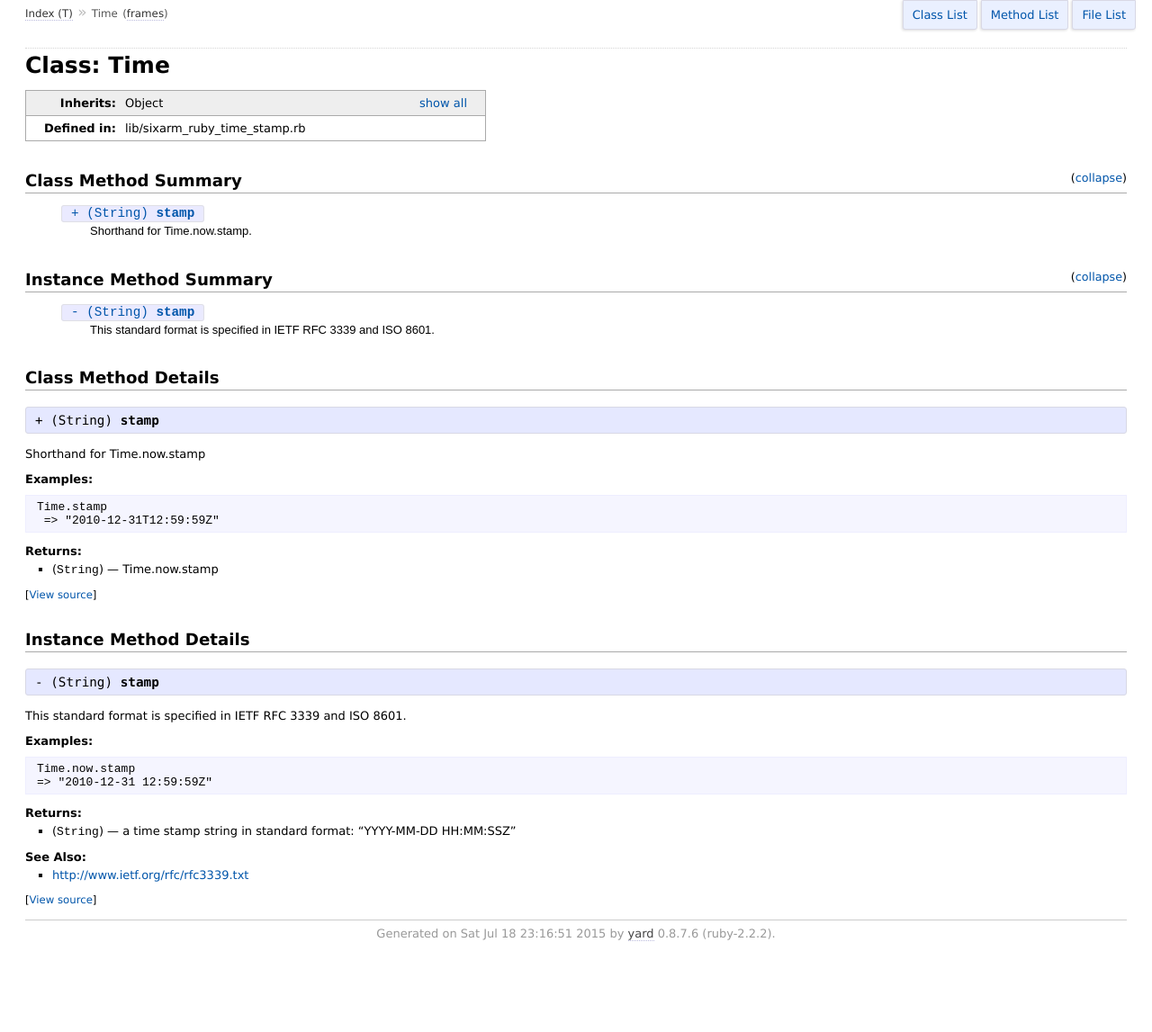
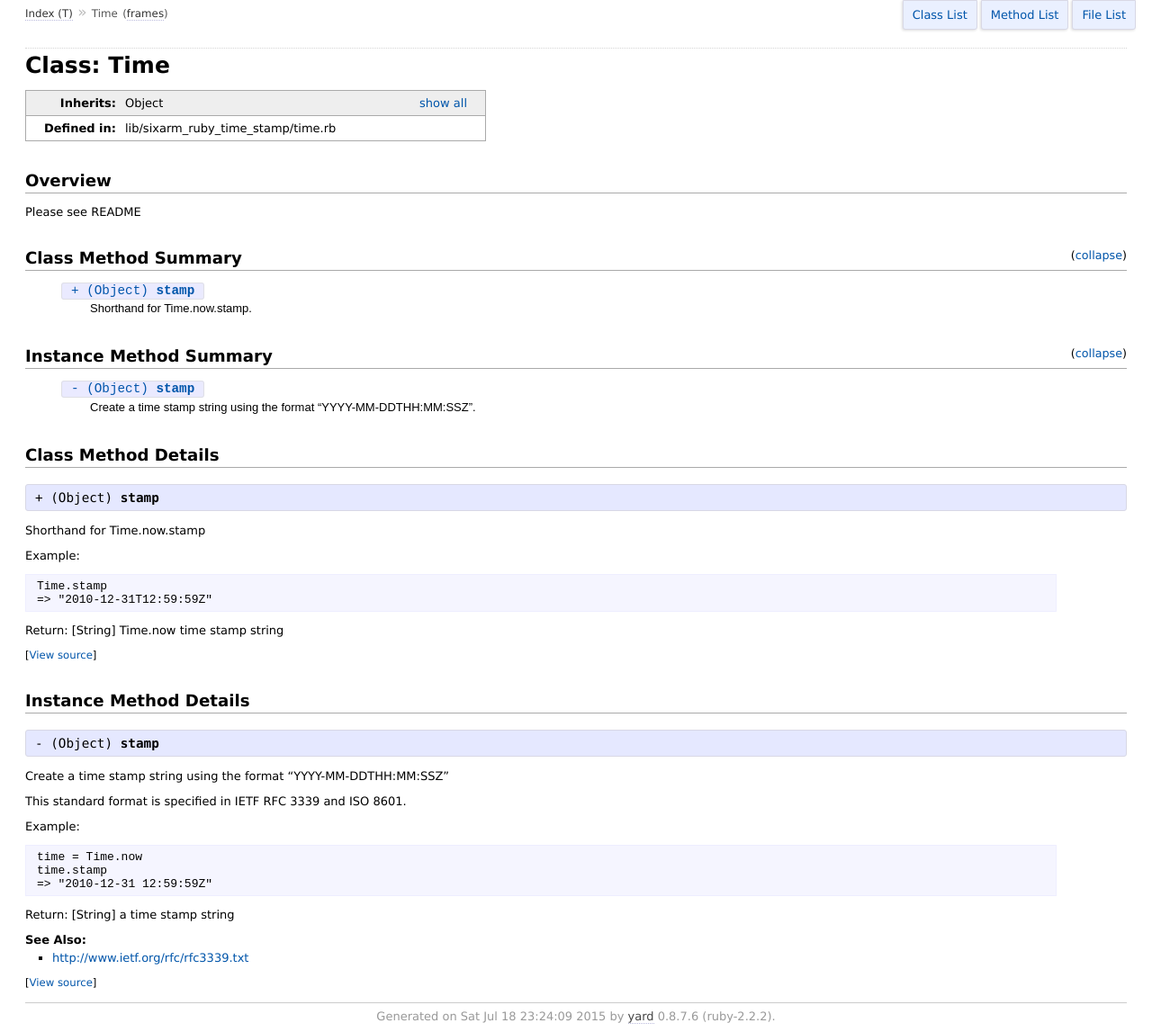
Before and after one commit to SixArm/sixarm_ruby_time_stamp, a plain HTML site: page doc/Time.html in a window 1280 px wide. Shown: the whole page at 90% size. Before the commit the page ends 1060 px from the top, so only its background shows below. Drawn offline with Linux system fonts and the light colour scheme.

Commit message:
Update help

```diff
--- a/doc/Time.html
+++ b/doc/Time.html
@@ -94,12 +94,23 @@
 
 
     <dt class="r2 last">Defined in:</dt>
-    <dd class="r2 last">lib/sixarm_ruby_time_stamp.rb</dd>
+    <dd class="r2 last">lib/sixarm_ruby_time_stamp/time.rb</dd>
 
 </dl>
 <div class="clear"></div>
 
+<h2>Overview</h2><div class="docstring">
+  <div class="discussion">
 
+<p>Please see README</p>
+
+
+  </div>
+</div>
+<div class="tags">
+
+
+</div>
 
 
 
@@ -117,7 +128,7 @@
         <li class="public ">
   <span class="summary_signature">
 
-      <a href="#stamp-class_method" title="stamp (class method)">+ (String) <strong>stamp</strong> </a>
+      <a href="#stamp-class_method" title="stamp (class method)">+ (Object) <strong>stamp</strong> </a>
 
 
 
@@ -150,7 +161,7 @@
         <li class="public ">
   <span class="summary_signature">
 
-      <a href="#stamp-instance_method" title="#stamp (instance method)">- (String) <strong>stamp</strong> </a>
+      <a href="#stamp-instance_method" title="#stamp (instance method)">- (Object) <strong>stamp</strong> </a>
 
 
 
@@ -165,7 +176,7 @@
 
 
     <span class="summary_desc"><div class='inline'>
-<p>This standard format is specified in IETF RFC 3339 and ISO 8601.</p>
+<p>Create a time stamp string using the format “YYYY-MM-DDTHH:MM:SSZ”.</p>
 </div></span>
 
 </li>
@@ -183,7 +194,7 @@
       <div class="method_details first">
   <h3 class="signature first" id="stamp-class_method">
 
-    + (<tt>String</tt>) <strong>stamp</strong>
+    + (<tt>Object</tt>) <strong>stamp</strong>
 
 
 
@@ -194,38 +205,18 @@
 
 <p>Shorthand for Time.now.stamp</p>
 
+<p>Example:</p>
+
+<pre class="code ruby"><code class="ruby">Time.stamp
+=&gt; &quot;2010-12-31T12:59:59Z&quot;</code></pre>
+
+<p>Return: [String] Time.now time stamp string</p>
+
 
   </div>
 </div>
 <div class="tags">
 
-  <div class="examples">
-    <p class="tag_title">Examples:</p>
-
-
-      <pre class="example code"><code>Time.stamp
- =&gt; &quot;2010-12-31T12:59:59Z&quot; </code></pre>
-
-  </div>
-
-<p class="tag_title">Returns:</p>
-<ul class="return">
-
-    <li>
-
-
-        <span class='type'>(<tt>String</tt>)</span>
-
-
-
-        &mdash;
-        <div class='inline'>
-<p>Time.now.stamp</p>
-</div>
-
-    </li>
-
-</ul>
 
 </div><table class="source_code">
   <tr>
@@ -233,12 +224,12 @@
       <pre class="lines">
 
 
-33
-34
-35</pre>
+35
+36
+37</pre>
     </td>
     <td>
-      <pre class="code"><span class="info file"># File 'lib/sixarm_ruby_time_stamp.rb', line 33</span>
+      <pre class="code"><span class="info file"># File 'lib/sixarm_ruby_time_stamp/time.rb', line 35</span>
 
 <span class='kw'>def</span> <span class='kw'>self</span><span class='period'>.</span><span class='id identifier rubyid_stamp'>stamp</span>
   <span class='id identifier rubyid_now'>now</span><span class='period'>.</span><span class='id identifier rubyid_stamp'>stamp</span>
@@ -257,7 +248,7 @@
       <div class="method_details first">
   <h3 class="signature first" id="stamp-instance_method">
 
-    - (<tt>String</tt>) <strong>stamp</strong>
+    - (<tt>Object</tt>) <strong>stamp</strong>
 
 
 
@@ -266,40 +257,23 @@
 </h3><div class="docstring">
   <div class="discussion">
 
+<p>Create a time stamp string using the format “YYYY-MM-DDTHH:MM:SSZ”</p>
+
 <p>This standard format is specified in IETF RFC 3339 and ISO 8601.</p>
+
+<p>Example:</p>
+
+<pre class="code ruby"><code class="ruby">time = Time.now
+time.stamp
+=&gt; &quot;2010-12-31 12:59:59Z&quot;</code></pre>
+
+<p>Return: [String] a time stamp string</p>
 
 
   </div>
 </div>
 <div class="tags">
 
-  <div class="examples">
-    <p class="tag_title">Examples:</p>
-
-
-      <pre class="example code"><code>Time.now.stamp
-=&gt; &quot;2010-12-31 12:59:59Z&quot; </code></pre>
-
-  </div>
-
-<p class="tag_title">Returns:</p>
-<ul class="return">
-
-    <li>
-
-
-        <span class='type'>(<tt>String</tt>)</span>
-
-
-
-        &mdash;
-        <div class='inline'>
-<p>a time stamp string in standard format: “YYYY-MM-DD HH:MM:SSZ”</p>
-</div>
-
-    </li>
-
-</ul>
 
   <p class="tag_title">See Also:</p>
   <ul class="see">
@@ -314,12 +288,12 @@
       <pre class="lines">
 
 
-20
-21
-22</pre>
+22
+23
+24</pre>
     </td>
     <td>
-      <pre class="code"><span class="info file"># File 'lib/sixarm_ruby_time_stamp.rb', line 20</span>
+      <pre class="code"><span class="info file"># File 'lib/sixarm_ruby_time_stamp/time.rb', line 22</span>
 
 <span class='kw'>def</span> <span class='id identifier rubyid_stamp'>stamp</span>
   <span class='id identifier rubyid_getutc'>getutc</span><span class='period'>.</span><span class='id identifier rubyid_strftime'>strftime</span><span class='lparen'>(</span><span class='tstring'><span class='tstring_beg'>&#39;</span><span class='tstring_content'>%Y-%m-%dT%H:%M:%SZ</span><span class='tstring_end'>&#39;</span></span><span class='rparen'>)</span>
@@ -334,7 +308,7 @@
 </div>
 
     <div id="footer">
-  Generated on Sat Jul 18 23:16:51 2015 by
+  Generated on Sat Jul 18 23:24:09 2015 by
   <a href="http://yardoc.org" title="Yay! A Ruby Documentation Tool" target="_parent">yard</a>
   0.8.7.6 (ruby-2.2.2).
 </div>
```
Also changed, not shown: doc/_index.html (+1 -1 lines), doc/file.README.html (+4 -4 lines), doc/index.html (+4 -4 lines), doc/top-level-namespace.html (+1 -1 lines), 2 other files.
